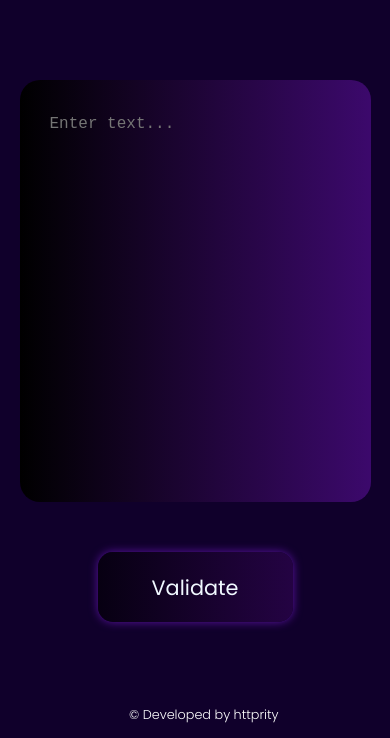
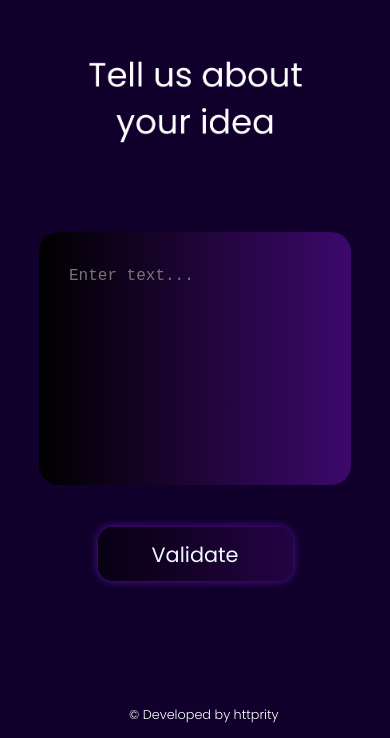
Before and after one commit to httprity/dumprr, a website: page main.html in a window 390 px wide. Shown: the part 106-844 px from the top of the page. Drawn offline with nearby package versions, Linux system fonts and the light colour scheme.

Commit message:
changed phone layout

```diff
--- a/stylemain.css
+++ b/stylemain.css
@@ -127,22 +127,22 @@ button a {
     width: 40%;
   }
   .tellus img {
-    top: 25%;
-    left: 2%;
+    top: 15%;
+    left: 15%;
     width: 70%;
   }
   .enter {
-    top: 22%;
-    left: 5%;
-    width: 90%;
-    height: 50%;
+    top: 40%;
+    left: 10%;
+    width: 80%;
+    height: 30%;
   }
   button {
-    top: 78%;
+    top: 75%;
     left: 25%;
     width: 50%;
     font-size: 1.3rem;
-    padding: 5% ;
+    padding: 3% ;
   }
   .output {
     top: 130%;
```
Also changed, not shown: tellus_phone.png (added).
